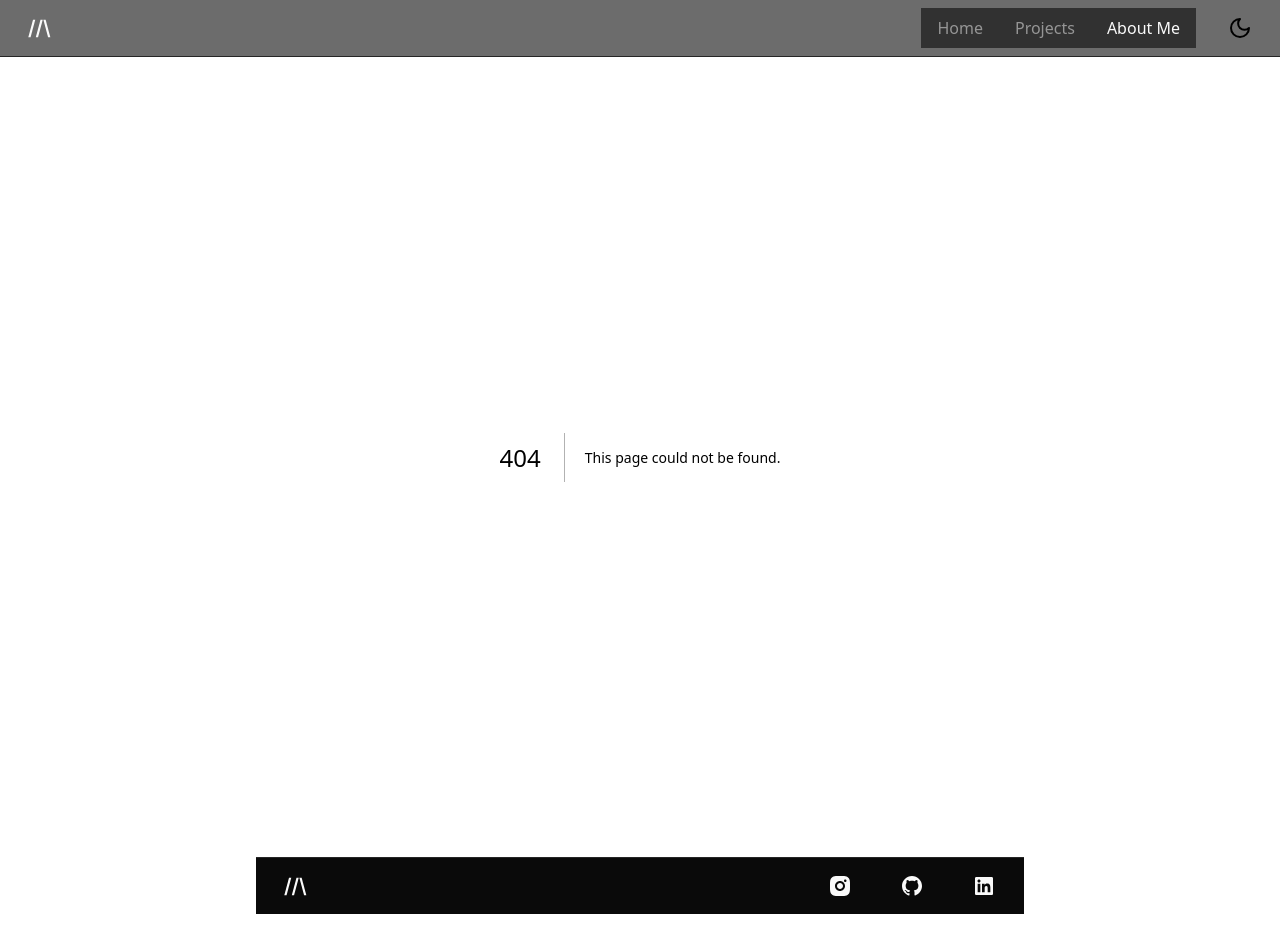
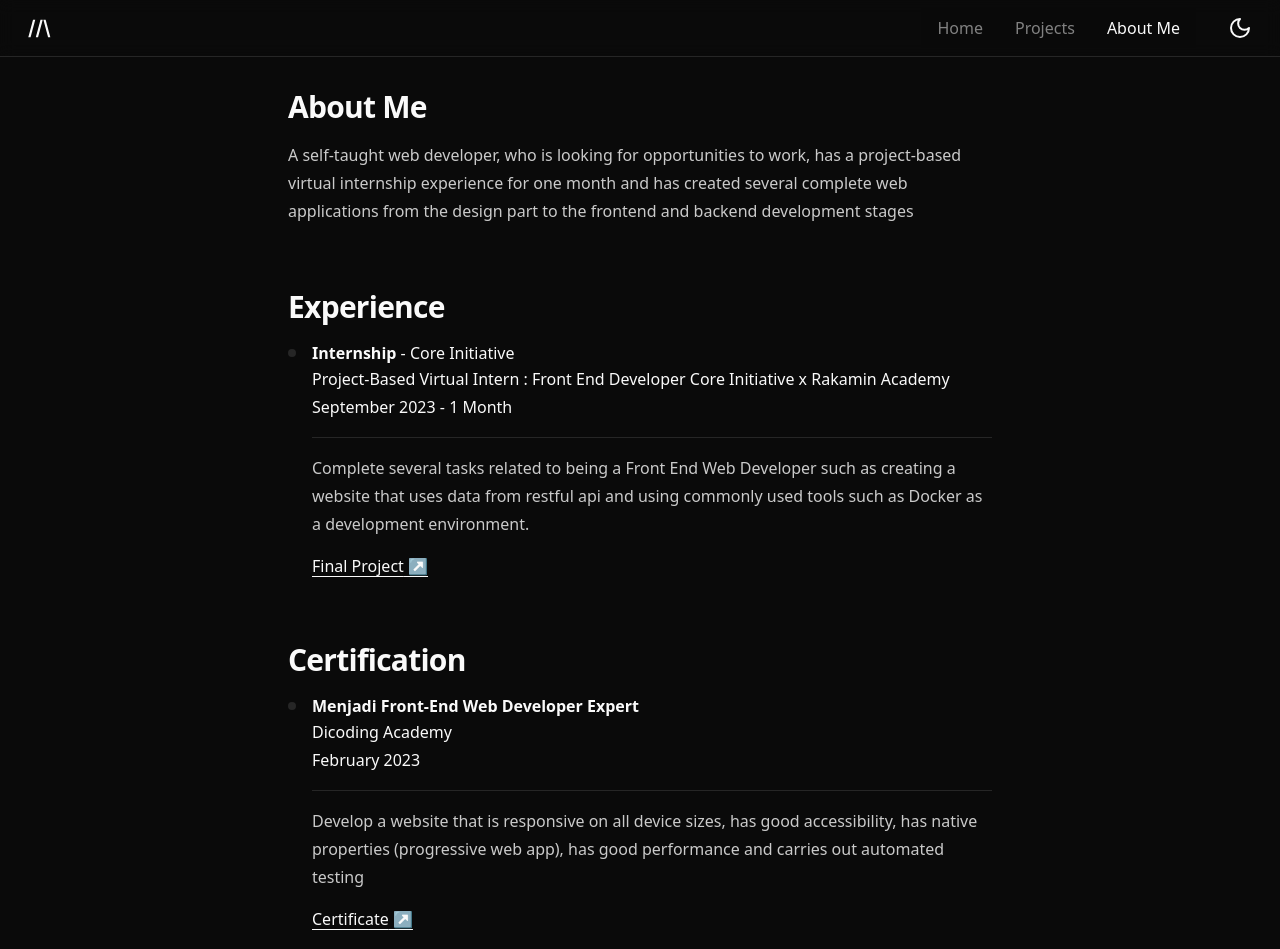
Before and after one commit to arzaqulmughny/portfolio_2, a Next.js app: page /about in a window 1280 px wide. Before the commit this address had no page. Shown: the top 949 px of the page. Before the commit the page ends 914 px from the top, so only its background shows below. Built offline with nearby package versions, Linux system fonts and the light colour scheme.

Commit message:
style(about)

```diff
--- /dev/null
+++ b/src/app/about/page.tsx
@@ -0,0 +1,12 @@
+import About from '@/components/pages/About';
+import { Metadata } from 'next';
+
+export const metadata: Metadata = {
+    title: 'About Me',
+};
+
+const Page = () => {
+    return <About />;
+};
+
+export default Page;
--- a/src/components/NavigationBar.tsx
+++ b/src/components/NavigationBar.tsx
@@ -8,7 +8,7 @@ import { usePathname } from 'next/navigation';
 import { Button } from '@/components/ui/button';
 import Logo from '@/components/icons/Logo';
 
-interface INavigationLinkProps {
+interface INavigationLinkProps extends React.RefAttributes<HTMLAnchorElement> {
     children: any;
     href: string;
     isActive: boolean;
@@ -84,7 +84,10 @@ const NavigationBar = () => {
                         } left-0 w-full py-5 flex flex-col duration-300 gap-y-5 border-b dark:border-b-neutral-800 border-b-neutral-100 bg-background/60 backdrop-blur`}
                     >
                         {links.map((link, index) => (
-                            <li key={`${link.name}-${index}`}>
+                            <li
+                                key={`${link.name}-${index}`}
+                                onClick={() => setShowMenu(false)}
+                            >
                                 <NavigationLink
                                     href={link.href}
                                     isActive={pathname === link.href}
--- /dev/null
+++ b/src/components/pages/About/Certification.tsx
@@ -0,0 +1,73 @@
+import H2 from '@/components/ui/typography/h2';
+import P from '@/components/ui/typography/p';
+import tCertificate from '@/types/tCertificate';
+import certificates from '@/data/certificates';
+
+interface ICertificateItemProps {
+    data: tCertificate;
+}
+
+const CertificateItem = (props: ICertificateItemProps) => {
+    const { data } = props;
+
+    return (
+        <div className='grid grid-cols-[auto_auto] grid-rows-[auto_auto] gap-x-4 items-center'>
+            <div className='w-2 h-2 rounded-full dark:bg-neutral-800 bg-primary/80' />
+
+            <div>
+                <strong>{data.title}</strong>
+            </div>
+
+            <div className='flex flex-col col-start-2 gap-y-4'>
+                <div>
+                    <P>{data.provider}</P>
+                    <P>{data.time}</P>
+                </div>
+                <hr />
+                <div className='flex flex-col gap-y-4'>
+                    <P className='text-primary/80'>{data.description}</P>
+
+                    {data.links?.map((link, index) => (
+                        <a
+                            key={`${data.title}-links-${index}`}
+                            href={link.url}
+                            target='_blank'
+                            className='underline underline-offset-4'
+                        >
+                            {link.name} ↗
+                        </a>
+                    ))}
+                </div>
+            </div>
+        </div>
+    );
+};
+
+interface ICertificateListProps {
+    data: tCertificate[];
+}
+
+const CertificateList = (props: ICertificateListProps) => {
+    const { data } = props;
+    return (
+        <ul className='flex flex-col gap-y-16'>
+            {data.length > 0 &&
+                data.map((certificate, index) => (
+                    <li key={`certificate-${index}`}>
+                        <CertificateItem data={certificate} />
+                    </li>
+                ))}
+        </ul>
+    );
+};
+
+const Certification = () => {
+    return (
+        <div className='flex flex-col gap-y-4'>
+            <H2>Certification</H2>
+            <CertificateList data={certificates} />
+        </div>
+    );
+};
+
+export default Certification;
--- /dev/null
+++ b/src/components/pages/About/Description.tsx
@@ -0,0 +1,17 @@
+import H2 from '@/components/ui/typography/h2';
+import P from '@/components/ui/typography/p';
+
+const Description = () => {
+    return (
+        <div className='flex flex-col gap-y-4'>
+            <H2>About Me</H2>
+            <P className='text-primary/80'>
+                A self-taught web developer, who is looking for opportunities to work, has a project-based virtual
+                internship experience for one month and has created several complete web applications from the design
+                part to the frontend and backend development stages
+            </P>
+        </div>
+    );
+};
+
+export default Description;
--- /dev/null
+++ b/src/components/pages/About/Experience.tsx
@@ -0,0 +1,76 @@
+import H2 from '@/components/ui/typography/h2';
+import P from '@/components/ui/typography/p';
+import experiences from '@/data/experiences';
+import tExperience from '@/types/tExperience';
+
+interface IExperienceItemProps {
+    data: tExperience;
+}
+
+const ExperienceItem = (props: IExperienceItemProps) => {
+    const { data } = props;
+
+    return (
+        <div className='grid grid-cols-[auto_auto] grid-rows-[auto_auto] gap-x-4 items-center'>
+            <div className='w-2 h-2 rounded-full dark:bg-neutral-800 bg-primary/80' />
+
+            <div>
+                <strong>{data.position}</strong> - {data.company}
+            </div>
+
+            <div className='flex flex-col col-start-2 gap-y-4'>
+                <div>
+                    <P>{data.title || ''}</P>
+                    <P>
+                        {data.time} - {data.duration}
+                    </P>
+                </div>
+                <hr />
+                <div className='flex flex-col gap-y-4'>
+                    <P className='text-primary/80'>{data.description}</P>
+
+                    {data.links &&
+                        data.links.length > 0 &&
+                        data.links.map((link, index) => (
+                            <a
+                                key={`${data.title}-link-${index}`}
+                                href={link.url}
+                                target='_blank'
+                                className='underline underline-offset-4'
+                            >
+                                {link.name} ↗
+                            </a>
+                        ))}
+                </div>
+            </div>
+        </div>
+    );
+};
+
+interface IExperienceList {
+    data: tExperience[];
+}
+const ExperienceList = (props: IExperienceList) => {
+    const { data } = props;
+
+    return (
+        <ul>
+            {data.map((experienceData, index) => (
+                <li key={`experience-${index}`}>
+                    <ExperienceItem data={experienceData} />
+                </li>
+            ))}
+        </ul>
+    );
+};
+
+const Experience = () => {
+    return (
+        <div className='flex flex-col gap-y-4'>
+            <H2>Experience</H2>
+            <ExperienceList data={experiences} />
+        </div>
+    );
+};
+
+export default Experience;
--- /dev/null
+++ b/src/components/pages/About/index.tsx
@@ -0,0 +1,15 @@
+import Certification from '@/components/pages/About/Certification';
+import Experience from '@/components/pages/About/Experience';
+import Description from '@/components/pages/About/Description';
+
+const About = () => {
+    return (
+        <div className='flex flex-col max-w-3xl p-8 mx-auto gap-y-16'>
+            <Description />
+            <Experience />
+            <Certification />
+        </div>
+    );
+};
+
+export default About;
--- /dev/null
+++ b/src/data/certificates.ts
@@ -0,0 +1,56 @@
+import tCertificate from '@/types/tCertificate';
+
+const certificates: tCertificate[] = [
+    {
+        title: 'Menjadi Front-End Web Developer Expert',
+        provider: 'Dicoding Academy',
+        time: 'February 2023',
+        description:
+            'Develop a website that is responsive on all device sizes, has good accessibility, has native properties (progressive web app), has good performance and carries out automated testing',
+        links: [
+            {
+                name: 'Certificate',
+                url: 'https://www.dicoding.com/certificates/6RPN67ORRP2M',
+            },
+            {
+                name: 'Final Project',
+                url: 'https://github.com/zaarza/restaurant-catalogue',
+            },
+        ],
+    },
+    {
+        title: 'Belajar Fundamental Aplikasi Web dengan React',
+        provider: 'Dicoding Academy',
+        time: 'February 2023',
+        description: 'Learn the basics of the React framework, property validation, routing, context and hooks',
+        links: [
+            {
+                name: 'Certificate',
+                url: 'https://www.dicoding.com/certificates/1OP854321PQK',
+            },
+            {
+                name: 'Final Project',
+                url: 'https://github.com/zaarza/simple-note-app',
+            },
+        ],
+    },
+    {
+        title: 'Belajar Fundamental Front-End Web Development',
+        provider: 'Dicoding Academy',
+        time: 'December 2022',
+        description:
+            'Create a website with native JavaScript, simple, reusable and optimal, Learn ES6 and apply Web Components, Webpack, and display dynamic data from the API',
+        links: [
+            {
+                name: 'Certificate',
+                url: 'https://www.dicoding.com/certificates/1OP854321PQK',
+            },
+            {
+                name: 'Final Project',
+                url: 'https://github.com/zaarza/belajar-fundamental-front-end-web-development',
+            },
+        ],
+    },
+];
+
+export default certificates;
--- /dev/null
+++ b/src/data/experiences.ts
@@ -0,0 +1,21 @@
+import tExperience from '@/types/tExperience';
+
+const experiences: tExperience[] = [
+    {
+        position: 'Internship',
+        company: 'Core Initiative',
+        title: 'Project-Based Virtual Intern : Front End Developer Core Initiative x Rakamin Academy',
+        time: 'September 2023',
+        duration: '1 Month',
+        description:
+            'Complete several tasks related to being a Front End Web Developer such as creating a website that uses data from restful api and using commonly used tools such as Docker as a development environment.',
+        links: [
+            {
+                name: 'Final Project',
+                url: 'https://github.com/zaarza/ecommerce-catalog',
+            },
+        ],
+    },
+];
+
+export default experiences;
--- /dev/null
+++ b/src/types/tCertificate.ts
@@ -0,0 +1,12 @@
+type tCertificate = {
+    title: string;
+    provider: string;
+    time: string;
+    description: string;
+    links?: {
+        name: string;
+        url: string;
+    }[];
+};
+
+export default tCertificate;
--- /dev/null
+++ b/src/types/tExperience.ts
@@ -0,0 +1,14 @@
+type tExperience = {
+    position: string;
+    company: string;
+    title?: string;
+    time: string;
+    duration: string;
+    description: string;
+    links?: {
+        name: string;
+        url: string;
+    }[];
+};
+
+export default tExperience;
```
